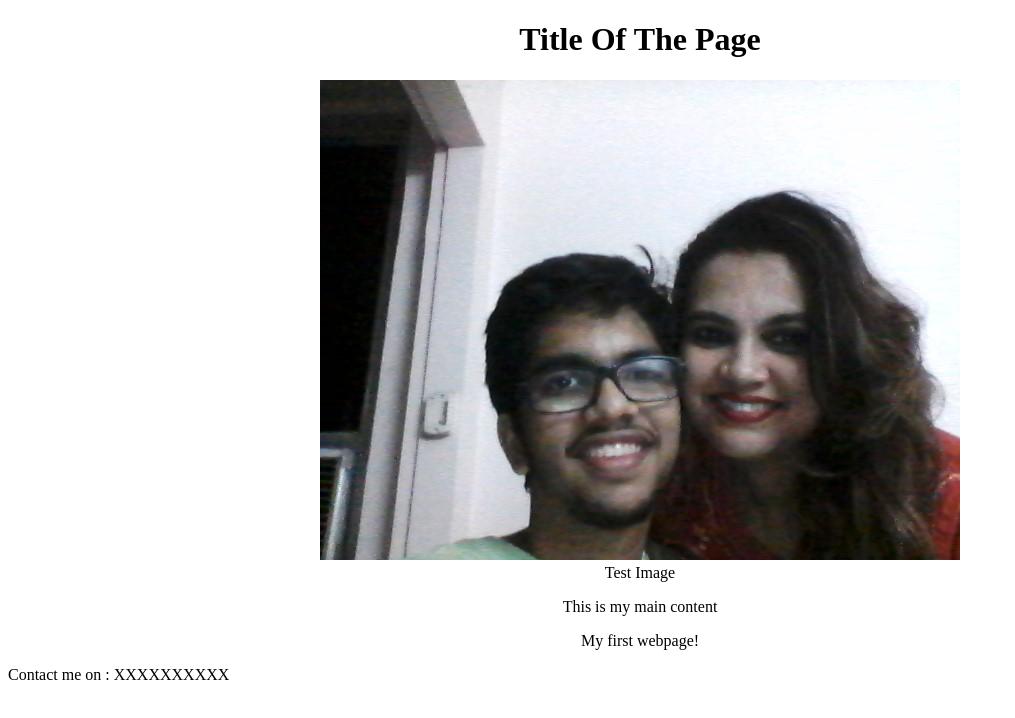
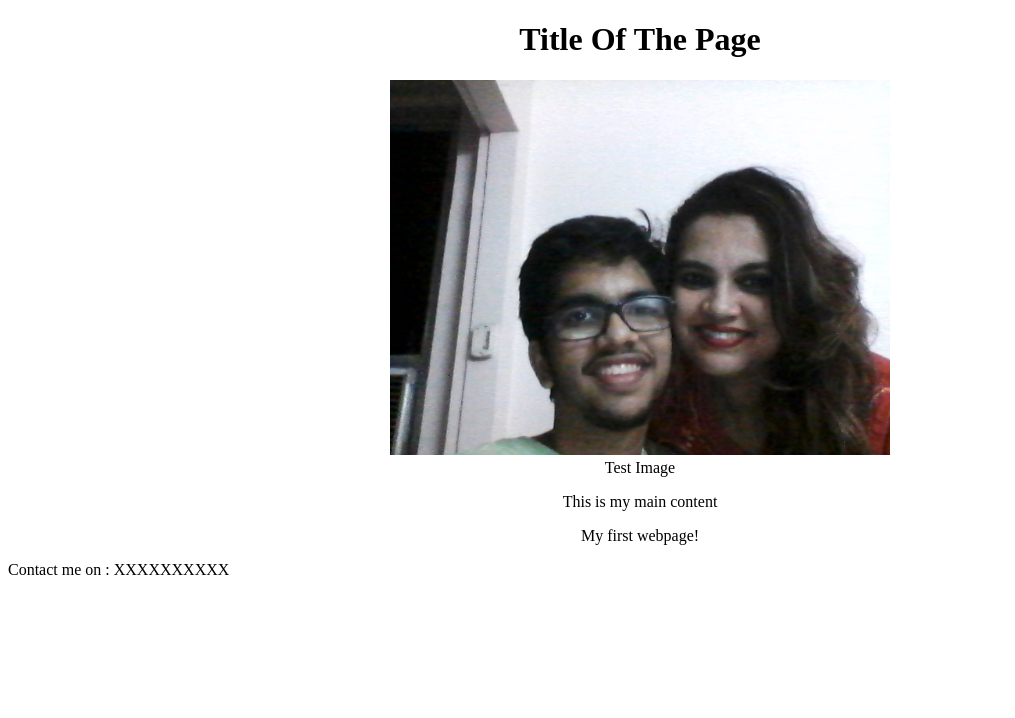
Before and after one commit to advaitkumar3107/Coursera-Web-Development, a plain HTML site: page Introduction To HTML5/index.html in a window 1280 px wide. Shown: the whole page, without its empty margins (0-1015 px from the left). Drawn offline with Linux system fonts and the light colour scheme.

Commit message:
Fix dimensions

```diff
--- a/Introduction To HTML5/index.html
+++ b/Introduction To HTML5/index.html
@@ -7,7 +7,7 @@
 		<main>
 			<center><h1>Title Of The Page</h1>
 			<figure>
-				<img src="images/test.jpg" alt="Family photo">
+				<img src="images/test.jpg" width="500px" alt="Family photo">
 				<figcaption>
 				Test Image
 			</figcaption>
```
